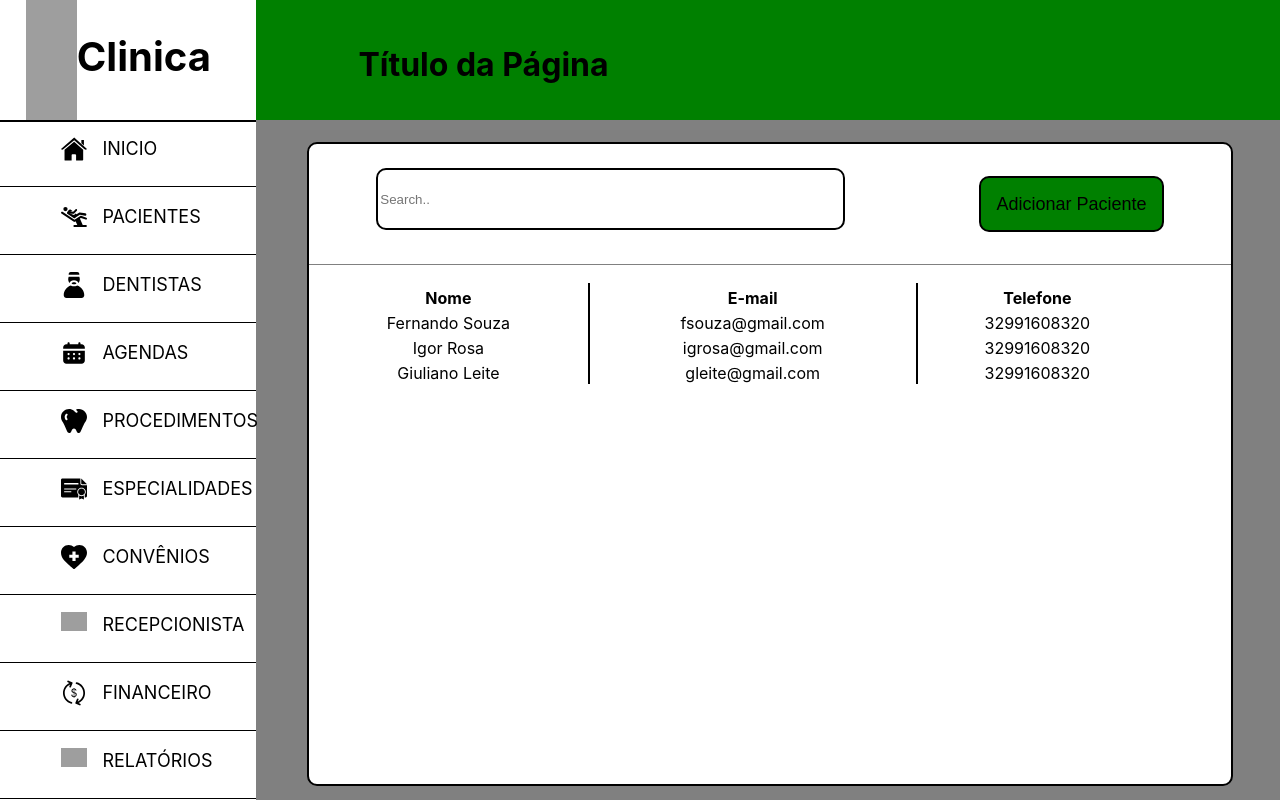
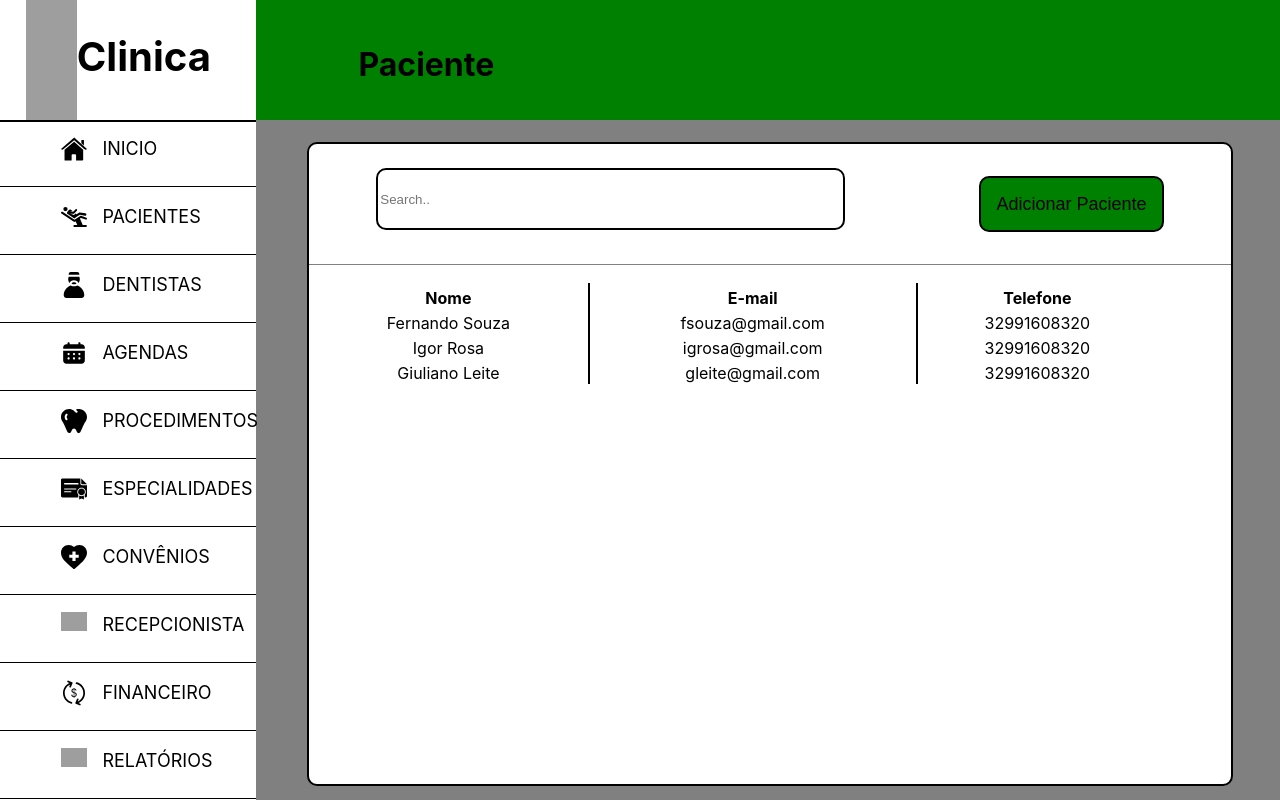
Before and after one commit to IF-Trabalhos/SCCO, a React (Create React App) app: page /paciente in a window 1280 px wide. Built offline with nearby package versions, Linux system fonts and the light colour scheme; grey boxes are pictures that could not be loaded.

Commit message:
Criação das rotas básicas

```diff
--- a/package.json
+++ b/package.json
@@ -8,6 +8,7 @@
     "@testing-library/user-event": "^13.5.0",
     "react": "^18.2.0",
     "react-dom": "^18.2.0",
+    "react-router-dom": "^6.5.0",
     "react-scripts": "5.0.1",
     "web-vitals": "^2.1.4"
   },
--- a/src/App.css
+++ b/src/App.css
@@ -46,3 +46,8 @@
 .conteudo-principal-central{
     height: 65vh;
 }
+
+a{
+    text-decoration: none;
+    color: black;
+}
--- a/src/App.js
+++ b/src/App.js
@@ -1,28 +1,22 @@
-import AddBotão from './componentes/AddBotão';
+import { BrowserRouter, Route, Routes } from 'react-router-dom';
 import './App.css'
-import BarraDePesquisa from './componentes/BarraDePesquisa';
-import Tabela from './componentes/Tabela';
 import MenuLateral from './componentes/MenuLateral';
+import Paciente from './paginas/Paciente';
+import Dentista from './paginas/Dentista'
+import Recepcionista from './paginas/Recepcionista'
 
 function App() {
 	return (
-		<div className="container">
-			<MenuLateral />
-			<div className="conteudo-principal">
-				<div className='cabeçalho-principal' >
-					<h1>Título da Página</h1>
-				</div>
-				<div className='container-principal-central'>
-					<div className='cabeçalho-central'>
-						<BarraDePesquisa />
-						<AddBotão />
-					</div>
-					<div className='conteudo-principal-central'>
-						<Tabela />
-					</div>
-				</div>
+		<BrowserRouter>
+			<div className="container">
+				<MenuLateral />
+				<Routes>
+					<Route path='/paciente' element={<Paciente />}/>
+					<Route path='/dentista' element={<Dentista />}/>
+					<Route path='/recepcionista' element={<Recepcionista />}/>
+				</Routes>
 			</div>
-		</div>
+		</BrowserRouter>
 	);
 }
 
--- a/src/componentes/AddBotão.jsx
+++ b/src/componentes/AddBotão.jsx
@@ -1,9 +1,9 @@
 import React from "react";
 import './AddBotão.css'
 
-const AddBotão = () => {
+const AddBotão = ({titulo}) => {
     return(
-        <button className="add-botão" type="button">Adicionar Paciente</button>
+        <button className="add-botão" type="button">Adicionar {titulo}</button>
     )
 }
 
--- a/src/componentes/MenuLateral.js
+++ b/src/componentes/MenuLateral.js
@@ -1,4 +1,5 @@
 import React from "react";
+import { Link } from "react-router-dom";
 import "./MenuLateral.css";
 
 const MenuLateral = () => {
@@ -6,42 +7,52 @@ const MenuLateral = () => {
 		{
 			texto: "INICIO",
 			icone: "icones/inicio.svg",
+			link: "/"
 		},
 		{
 			texto: "PACIENTES",
 			icone: "icones/paciente.svg",
+			link: "/paciente"
 		},
 		{
 			texto: "DENTISTAS",
 			icone: "icones/dentista.svg",
+			link: "/dentista"
 		},
 		{
 			texto: "AGENDAS",
 			icone: "icones/agenda.svg",
+			link: "/"
 		},
 		{
 			texto: "PROCEDIMENTOS",
 			icone: "icones/procedimento.svg",
+			link: "/"
 		},
 		{
 			texto: "ESPECIALIDADES",
 			icone: "icones/especialidade.svg",
+			link: "/"
 		},
 		{
 			texto: "CONVÊNIOS",
 			icone: "icones/convenio.svg",
+			link: "/"
 		},
 		{
 			texto: "RECEPCIONISTA",
 			icone: "icones/recepcionista.svg",
+			link: "/recepcionista"
 		},
 		{
 			texto: "FINANCEIRO",
 			icone: "icones/financeiro.svg",
+			link: "/"
 		},
 		{
 			texto: "RELATÓRIOS",
 			icone: "icones/relatorio.svg",
+			link: "/"
 		},
 	];
 	return (
@@ -51,7 +62,8 @@ const MenuLateral = () => {
 				<h1>Clinica</h1>
 			</div>
 			<div className="menu-lateral-conteudo">
-				{menuItems.map(({ texto, icone }) => (
+				{menuItems.map(({ texto, icone, link }) => (
+					<Link to={link}>
 						<div className="menu-item">
 							<div className="menu-item-img">
 								<img className="menu-item-icone" src={icone} alt="" srcset="" />
@@ -60,6 +72,7 @@ const MenuLateral = () => {
 								<p>{texto}</p>
 							</div>
 						</div>
+					</Link>
 				))}
 			</div>
 		</div>
--- /dev/null
+++ b/src/componentes/TelaInicialGenerica.jsx
@@ -0,0 +1,20 @@
+import React from "react";
+import BarraDePesquisa from "./BarraDePesquisa";
+import Tabela from "./Tabela";
+import AddBotão from "./AddBotão";
+
+const TelaInicialGenerica = ({titulo}) => {
+    return(
+        <div className='container-principal-central'>
+            <div className='cabeçalho-central'>
+                <BarraDePesquisa />
+                <AddBotão titulo={titulo} />
+            </div>
+            <div className='conteudo-principal-central'>
+                <Tabela />
+            </div>
+        </div>
+    )
+}
+
+export default TelaInicialGenerica
--- /dev/null
+++ b/src/paginas/Dentista.jsx
@@ -0,0 +1,15 @@
+import React from "react";
+import TelaInicialGenerica from "../componentes/TelaInicialGenerica";
+
+const Dentista = () => {
+    return(
+        <div className="conteudo-principal">
+            <div className='cabeçalho-principal' >
+                <h1>Dentista</h1>
+            </div>
+            <TelaInicialGenerica titulo={'Dentista'} />
+        </div>
+    )
+}
+
+export default Dentista
--- /dev/null
+++ b/src/paginas/Paciente.jsx
@@ -0,0 +1,15 @@
+import React from "react";
+import TelaInicialGenerica from "../componentes/TelaInicialGenerica";
+
+const Paciente = () => {
+    return(
+        <div className="conteudo-principal">
+            <div className='cabeçalho-principal' >
+                <h1>Paciente</h1>
+            </div>
+            <TelaInicialGenerica titulo={'Paciente'} />
+        </div>
+    )
+}
+
+export default Paciente
--- /dev/null
+++ b/src/paginas/Recepcionista.jsx
@@ -0,0 +1,15 @@
+import React from "react";
+import TelaInicialGenerica from "../componentes/TelaInicialGenerica";
+
+const Recepcionista = () => {
+    return(
+        <div className="conteudo-principal">
+            <div className='cabeçalho-principal' >
+                <h1>Recepcionista</h1>
+            </div>
+            <TelaInicialGenerica titulo={'Recepcionista'} />
+        </div>
+    )
+}
+
+export default Recepcionista
```
Also changed, not shown: 1 other file (tests, documents, lock files or other folders). Lines whose indentation alone changed are shown as unchanged.
